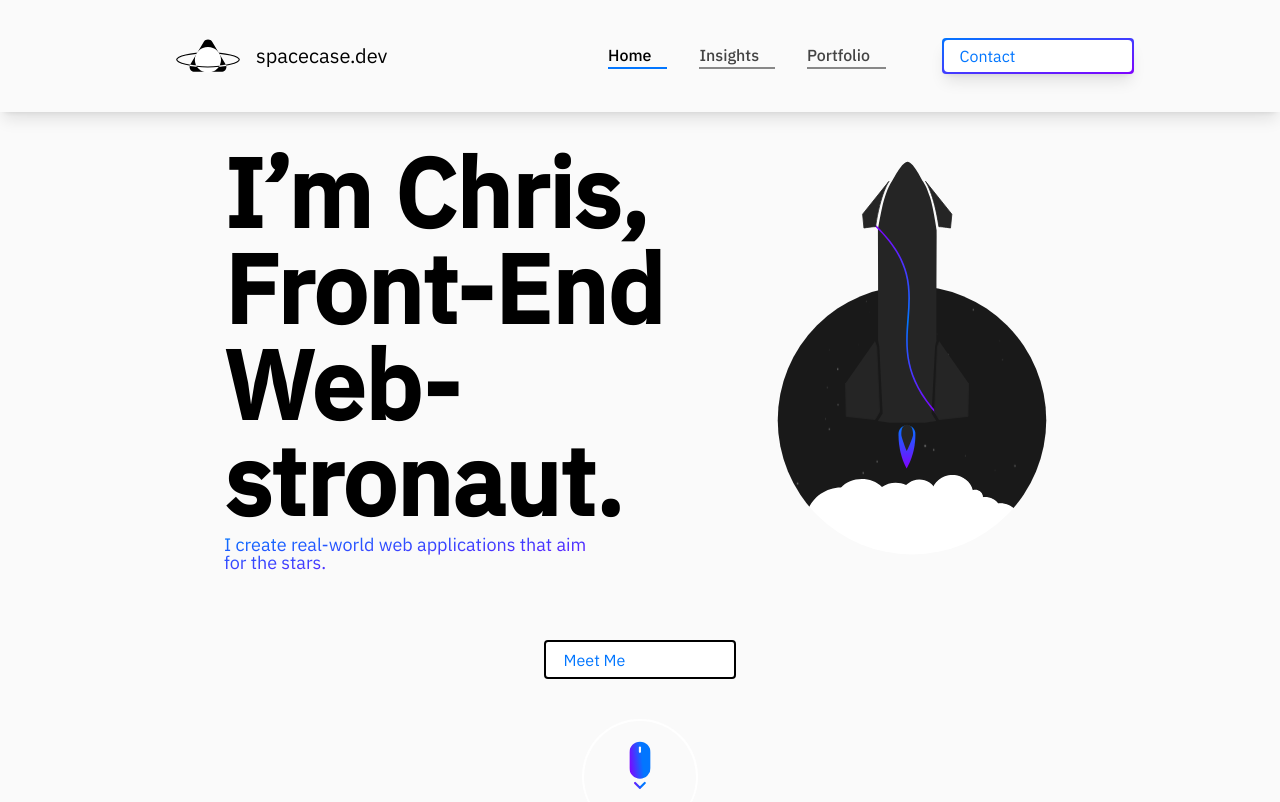
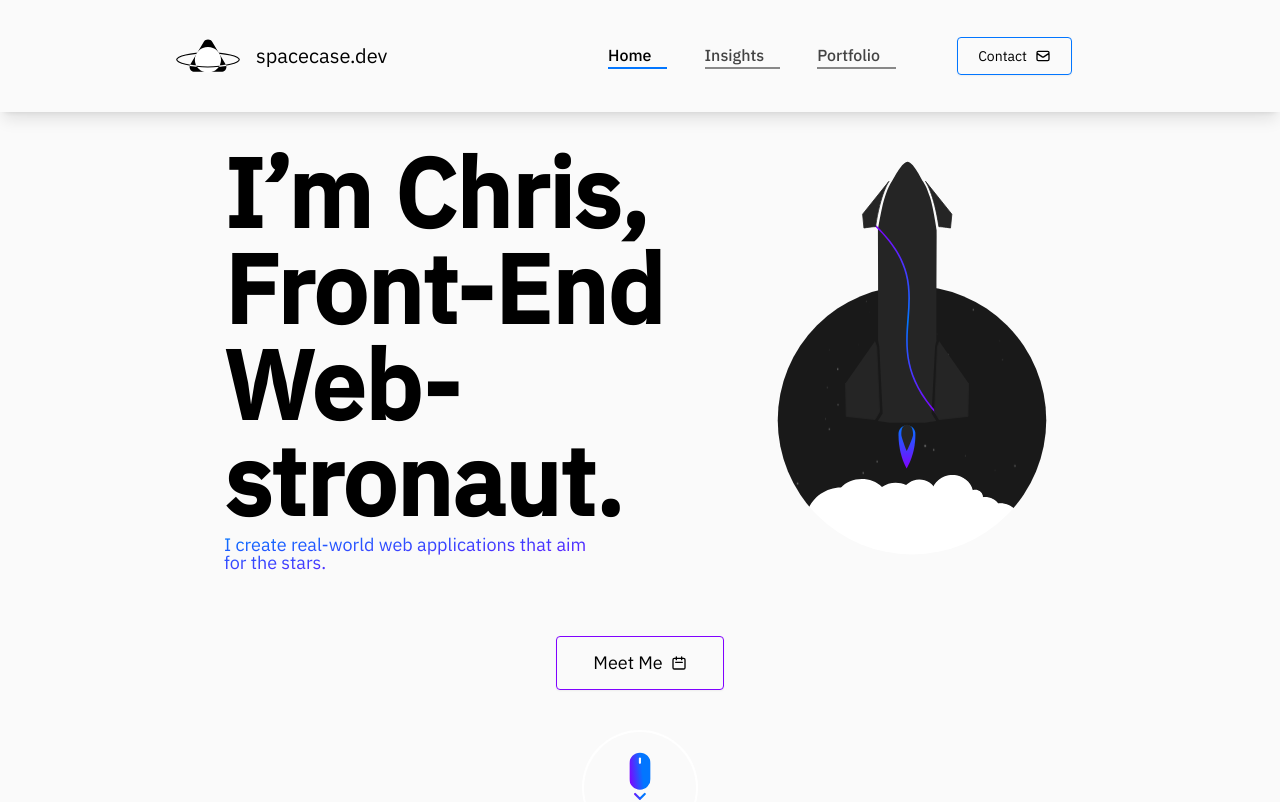
Before and after one commit to ChrisMenkhus/SpaceCaseDev, a Next.js app: page / in a window 1280 px wide. Shown: the top 802 px of the page. Built offline with nearby package versions, Linux system fonts and the light colour scheme.

Commit message:
#3 Refactored Button Component To Follow Best Practices And Reduce Complexity

```diff
--- a/package.json
+++ b/package.json
@@ -8,6 +8,8 @@
     "lint": "next lint"
   },
   "dependencies": {
+    "@heroicons/react": "^1.0.5",
+    "clsx": "^1.1.1",
     "next": "12.0.8",
     "react": "17.0.2",
     "react-dom": "17.0.2"
--- /dev/null
+++ b/src/components/Elements/Button/Button.tsx
@@ -0,0 +1,53 @@
+import clsx from 'clsx'
+import React from 'react'
+
+const variants = {
+  primary: 'border-primary',
+  secondary: 'border-secondary',
+  inverse: 'border-dark',
+}
+
+const sizes = {
+  sm: 'py-2 px-4 text-sm',
+  md: 'py-2 px-6 text-md',
+  lg: 'py-3 px-8 text-lg',
+}
+
+export type ButtonProps = React.ButtonHTMLAttributes<HTMLButtonElement> & {
+  variant: keyof typeof variants
+  size: keyof typeof sizes
+  icon?: React.ReactElement
+}
+
+export const Button = React.forwardRef<HTMLButtonElement, ButtonProps>(
+  (
+    {
+      type = 'button',
+      className = '',
+      variant = 'primary',
+      size = 'md',
+      icon,
+      ...props
+    },
+    ref
+  ) => {
+    return (
+      <button
+        ref={ref}
+        type={type}
+        className={clsx(
+          'flex justify-center items-center rounded border shadow-sm',
+          variants[variant],
+          sizes[size],
+          className
+        )}
+        {...props}
+      >
+        <span className="mx-1">{props.children}</span>
+        {icon && React.cloneElement(icon, { className: 'h-4 w-4 mx-1' })}
+      </button>
+    )
+  }
+)
+
+Button.displayName = 'Button'
--- /dev/null
+++ b/src/components/Elements/Button/index.ts
@@ -0,0 +1 @@
+export * from './Button'
--- a/src/components/home/Contact.tsx
+++ b/src/components/home/Contact.tsx
@@ -1,6 +1,7 @@
-import Button from '@components/ui/Button'
+import { Button } from '@components/Elements/Button'
 import createClassName from '@utils/createClassName'
 import { FC } from 'react'
+import { MailIcon } from '@heroicons/react/outline'
 
 function Form({}: {}) {
   return (
@@ -36,11 +37,9 @@ function Form({}: {}) {
         className="mb-4 w-full h-24 min-h-full align-text-top border-2 border-primary"
       />
       <Button
-        handleClick={() => null}
-        alt="click"
-        size="big"
+        size="lg"
         variant="secondary"
-        imgSrc="/icon/mail_dark.svg"
+        icon={<MailIcon />}
         className="mt-4"
       >
         Send message
--- a/src/components/home/Insights.tsx
+++ b/src/components/home/Insights.tsx
@@ -1,8 +1,9 @@
-import Button from '@components/ui/Button'
+import { Button } from '@components/Elements/Button'
 import createClassName from '@utils/createClassName'
 import truncateString from '@utils/truncateString'
 import Image from 'next/image'
 import { FC } from 'react'
+import { BookOpenIcon } from '@heroicons/react/outline'
 
 const BlogCardsGroup: FC = ({ children }) => {
   return <div className="flex-row flex-wrap pb-8 flexleft">{children}</div>
@@ -66,12 +67,7 @@ function BlogArticleCard({
           {truncateString(text as string, variant === 'large' ? 212 : 112)}
         </p>
         <div className="flex ">
-          <Button
-            variant="secondary"
-            alt={'Go to article page'}
-            handleClick={() => {}}
-            imgSrc="/icon/book.svg"
-          >
+          <Button variant="secondary" size="md" icon={<BookOpenIcon />}>
             Read More
           </Button>
         </div>
--- a/src/components/ui/Button.tsx
+++ /dev/null
@@ -1,71 +0,0 @@
-import React from 'react'
-import Image from 'next/image'
-import createClassName from '@utils/createClassName'
-
-interface ButtonProps {
-  children: string
-  variant?: 'primary' | 'secondary' | 'basic' | 'borderless'
-  size?: 'tiny' | 'small' | 'regular' | 'big'
-  imgSrc?: string | null
-  alt: string
-  handleClick: () => void
-  className?: string
-}
-
-function Button({
-  children,
-  variant = 'primary',
-  size = 'regular',
-  alt,
-  imgSrc = null,
-  handleClick,
-  className = '',
-}: ButtonProps) {
-  return (
-    <div
-      className={createClassName([
-        'p-[0.1rem] w-auto h-auto min-w-[12rem] rounded',
-        variant === 'primary' ? 'gradientbg shadow-lg' : null,
-        variant === 'secondary'
-          ? 'border-2 border-black shadow-none bg-white bg-gradient-to-br from-white to-white m-1 p-4'
-          : null,
-        variant === 'basic' ? 'border-2 border-black bg-white p-[0rem]' : null,
-        size === 'big' ? '' : null,
-        className,
-      ])}
-    >
-      <button
-        aria-label={alt}
-        className={createClassName([
-          'grid grid-cols-5 grid-rows-1 px-2 w-full h-full text-center bg-white text-primary rounded',
-        ])}
-      >
-        <div
-          className={createClassName([
-            'col-span-4 text-base text-left pl-1 pr-1',
-            variant === 'basic' ? '' : null,
-            size === 'small' ? 'text-xs px-1' : null,
-            size === 'regular' ? 'text-lg px-1' : null,
-            size === 'big' ? 'text-2xl pl-2 py-1  ' : null,
-            imgSrc || 'col-span-full text-center indent-0 pr-1',
-          ])}
-        >
-          {children}
-        </div>
-        {imgSrc ? (
-          <div
-            className={createClassName([
-              'grid place-items-center my-1 pr-1 relative',
-              size === 'small' ? '' : null,
-              size === 'big' ? 'pr-1' : null,
-            ])}
-          >
-            <Image src={imgSrc} alt="chat icon" layout="fill" />
-          </div>
-        ) : null}
-      </button>
-    </div>
-  )
-}
-
-export default Button
--- a/src/components/ui/Navbar.tsx
+++ b/src/components/ui/Navbar.tsx
@@ -1,7 +1,8 @@
 import createClassName from '@utils/createClassName'
 import Image from 'next/image'
 import { FC, useState } from 'react'
-import Button from './Button'
+import { Button } from '@components/Elements/Button'
+import { MailIcon } from '@heroicons/react/outline'
 // import {ReactComponent as logoIcon} from './public/icon/logo_black.svg'
 
 const Navbar: FC = () => {
@@ -86,11 +87,10 @@ const Navbar: FC = () => {
 
             <div className="pr-4 mx-6 mt-8 mb-20 md:m-auto md:mx-4">
               <Button
-                alt="scroll to contact form"
-                handleClick={() => {}}
-                imgSrc="/icon/mail_dark.svg"
-                size="big"
-                className="mt-6 ml-6 scale-150 md:mt-auto md:scale-100"
+                icon={<MailIcon />}
+                variant="primary"
+                size="sm"
+                className="mt-6 ml-6 md:mt-auto"
               >
                 Contact
               </Button>
--- /dev/null
+++ b/src/pages/Workspace.tsx
@@ -0,0 +1,15 @@
+import type { NextPage } from 'next'
+import { Button } from '@components/Elements/Button'
+import { HomeIcon } from '@heroicons/react/outline'
+
+const Workspace: NextPage = () => {
+  return (
+    <div className="grid place-items-center w-screen h-screen">
+      <Button variant="primary" size="md" icon={<HomeIcon />}>
+        hello world
+      </Button>
+    </div>
+  )
+}
+
+export default Workspace
--- a/src/pages/index.tsx
+++ b/src/pages/index.tsx
@@ -8,11 +8,13 @@ import * as About from '@components/home/About'
 import * as Insights from '@components/home/Insights'
 import * as DevProcess from '@components/home/DevProcess'
 import * as Contact from '@components/home/Contact'
-import Button from '@components/ui/Button'
+import { Button } from '@components/Elements/Button'
 import ButtonGroup from '@components/ui/ButtonGroup'
 import ProjectCard from '@components/home/ProjectCard'
 import IconButton from '@components/ui/IconButton'
 import Navbar from '@components/ui/Navbar'
+import { CalendarIcon } from '@heroicons/react/outline'
+import { CollectionIcon } from '@heroicons/react/outline'
 
 const Home: NextPage = () => {
   return (
@@ -37,11 +39,11 @@ const Home: NextPage = () => {
           <Section.Footer>
             <ButtonGroup>
               <Button
-                handleClick={() => null}
-                alt="click"
-                size="big"
+                // handleClick={() => null}
+                // alt="click"
+                size="lg"
                 variant="secondary"
-                imgSrc="/icon/calendar_dark.svg"
+                icon={<CalendarIcon />}
                 className="mb-4"
               >
                 {data.Intro.button2 as string}
@@ -99,13 +101,7 @@ const Home: NextPage = () => {
           </Section.Content>
           <Section.Footer>
             <ButtonGroup variant="right">
-              <Button
-                handleClick={() => null}
-                alt="click"
-                size="big"
-                variant="primary"
-                imgSrc="/icon/app_menu.svg"
-              >
+              <Button size="lg" variant="primary" icon={<CollectionIcon />}>
                 {data.Insights.button || ''}
               </Button>
             </ButtonGroup>
@@ -123,13 +119,7 @@ const Home: NextPage = () => {
           </Section.Content>
           <Section.Footer>
             <ButtonGroup variant="right">
-              <Button
-                handleClick={() => null}
-                alt="click"
-                size="big"
-                variant="primary"
-                imgSrc="/icon/app_menu.svg"
-              >
+              <Button size="lg" variant="primary" icon={<CollectionIcon />}>
                 {data.Portfolio.button || ''}
               </Button>
             </ButtonGroup>
@@ -187,13 +177,7 @@ const Home: NextPage = () => {
               <Contact.SimpleCardText>
                 {data.Contact.text3 as string}
               </Contact.SimpleCardText>
-              <Button
-                handleClick={() => null}
-                alt="click"
-                size="big"
-                variant="primary"
-                imgSrc="/icon/calendar_dark.svg"
-              >
+              <Button size="lg" variant="primary" icon={<CalendarIcon />}>
                 {data.Contact.button2 as string}
               </Button>
             </Contact.SimpleCard>
```
Also changed, not shown: 1 other file (tests, documents, lock files or other folders).
